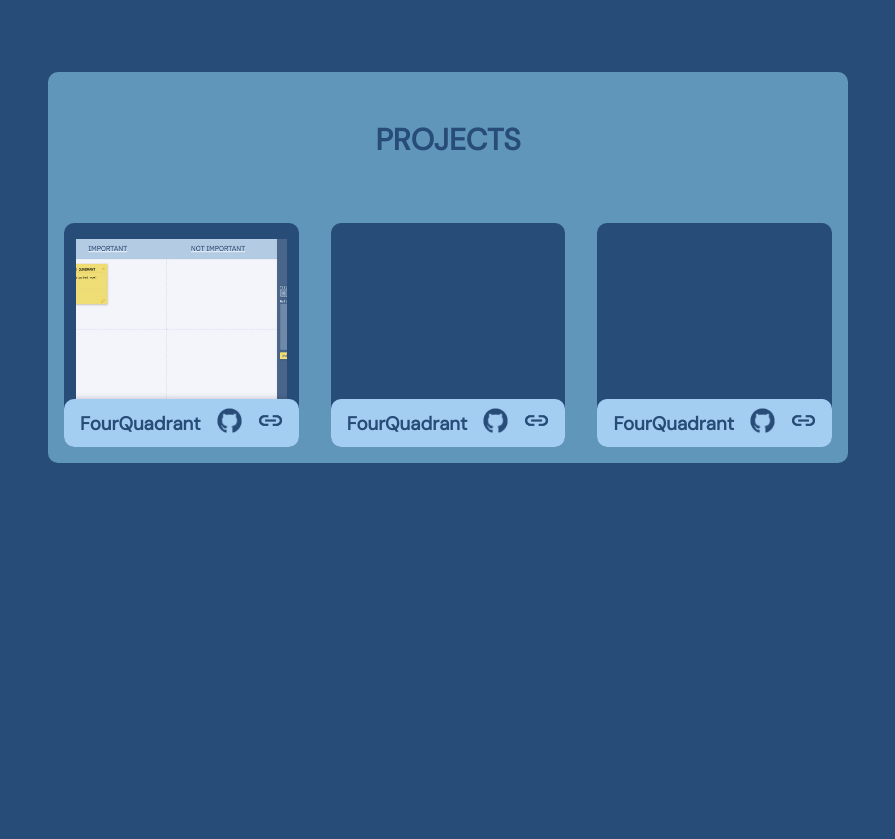
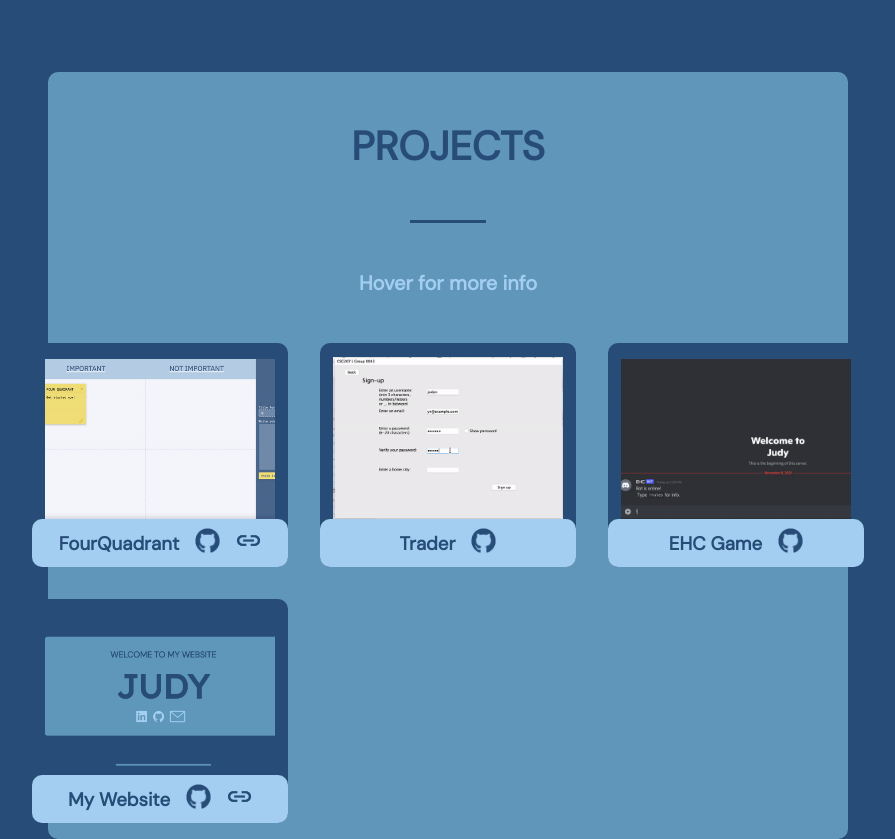
Before and after one commit to judy-n/judy-n.github.io, a plain HTML site: page index.html in a window 1280 px wide. Shown: the part 1240-2079 px from the top of the page, without its empty margins (192-1087 px from the left). Before the commit the page ends 1703 px from the top, so only its background shows below. Drawn offline with Linux system fonts and the light colour scheme.

Commit message:
added projects

```diff
--- a/index.html
+++ b/index.html
@@ -28,7 +28,7 @@
     <a href="https://github.com/judy-n" target="_blank">
       <img src="icons/github.png">
     </a>
-    <a href="mailto:judy.naamani@mail.utoronto.ca" target="_blank">
+    <a id="about" href="mailto:judy.naamani@mail.utoronto.ca" target="_blank">
       <img class='mailIcon' src="icons/mail.png">
     </a>
   </div>
@@ -38,7 +38,7 @@
 <hr>
 <!-- TODO: add skills on side of this  -->
 <div class="about">
-  <div class="about-h"> <h2>ABOUT ME</h2>
+  <div class="about-h"> <h2 >ABOUT ME</h2>
   </div>
 
   <div class="about-side">
@@ -48,9 +48,11 @@
 <a href="#" class="res-btn">Resume</a>
 </div>
 
-<hr>
+<hr id="projects">
 <div class="projects">
     <h2>PROJECTS</h2>
+    <hr class="proj-line">
+    <p id="hover-info">Hover for more info</p>
     <div class="projects-table">
     <div class="single-proj">
       <div class="proj-header">
@@ -65,22 +67,40 @@
       </div>
     </div>
     <div class="single-proj"><div class="proj-header">
-      <h3 class="proj-title">FourQuadrant</h3>
-      <a href="https://github.com/judy-n/FourQuadrant" target="_blank"><img src="icons/github2.png"></a>
-      <a href="https://fourquadrant.herokuapp.com" target="_blank"><img src="icons/link.png"></a>
+      <h3 class="proj-title">Trader</h3>
+      <a href="https://github.com/judy-n/Trader" target="_blank"><img src="icons/github2.png"></a>
     </div>
-    <!-- <img class="head-i" src=""> -->
+    <img class="head-i" src="images/trader.gif">
     <div class="proj-desc">
-      <p></p>
-      <!-- <h4>Python</h4> -->
+      <p>Trader is a Java desktop app that lets users lend, borrow or trade items with other users in their city.</p>
+      <h4>Java</h4>
     </div>
 
   </div>
     <div class="single-proj"><div class="proj-header">
-      <h3 class="proj-title">FourQuadrant</h3>
-      <a href="https://github.com/judy-n/FourQuadrant" target="_blank"><img src="icons/github2.png"></a>
-      <a href="https://fourquadrant.herokuapp.com" target="_blank"><img src="icons/link.png"></a></div></div>
-    <!-- <div class="single-proj">hi</div> -->
+      <h3 class="proj-title">EHC Game</h3>
+      <a href="https://github.com/judy-n/EHC-Game" target="_blank"><img src="icons/github2.png"></a>
+      </div>
+      <img class="head-i" src="images/EHC.gif">
+      <div class="proj-desc">
+        <p>EHC is a Discord bot that starts a game where users race to name different things starting with a random given letter.</p>
+        <h4 id="diff-skill">Python</h4>
+      </div>
+
+    </div>
+
+    <div class="single-proj"><div class="proj-header">
+      <h3 class="proj-title">My Website</h3>
+      <a href="https://github.com/judy-n/judy-n.github.io" target="_blank"><img src="icons/github2.png"></a>
+      <a href="https://judy-n.github.io" target="_blank"><img src="icons/link.png"></a>
+    </div>
+    <img class="head-i" src="images/website.png">
+    <div class="proj-desc">
+      <p>The website you're viewing right now is made by me completely from scratch!</p>
+      <h4>HTML, CSS</h4>
+    </div>
+
+  </div>
   </div>
 </div>
 
@@ -90,8 +110,8 @@
     <nav>
       <ul class="menuItems">
         <li><a href='#' data-item='Home'>Home</a></li>
-        <li><a href='#' data-item='About'>About</a></li>
-        <li><a href='#' data-item='Projects'>Projects</a></li>
+        <li><a href='#about' data-item='About'>About</a></li>
+        <li><a href='#projects' data-item='Projects'>Projects</a></li>
       </ul>
     </nav>
 
--- a/style.css
+++ b/style.css
@@ -157,6 +157,7 @@ hr {
 }
 
 .about h2 {
+  font-size: 2.5rem;
   color: #274c77;
   /* margin-top: 10px; */
 }
@@ -226,7 +227,9 @@ hr {
 }
 
 .projects h2 {
+  font-size: 2.5rem;
   margin: 2rem;
+  margin-bottom: 1rem;
 }
 
 .projects-table {
@@ -241,7 +244,7 @@ hr {
   flex-direction: column-reverse;
   justify-items: center;
   background-color: #274c77;
-  /* width: 16rem; */
+  width: 16rem;
   height: 14rem;
   border-radius: 10px;
   max-width: 16rem;
@@ -321,3 +324,22 @@ hr {
   display: flex;
   justify-content: center;
 }
+
+#diff-skill {
+  color: white;
+  border-color: white;
+}
+
+.proj-line {
+  border: none;
+  background-color: #274c77;
+  height: 3px;
+  width: 10%;
+  margin: 0;
+  align-self: center;
+}
+
+#hover-info {
+  font-size: 20px;
+  color: #a3cef1;
+}
```
Also changed, not shown: images/EHC.gif (added), images/trader.gif (added), images/website.png (added).
